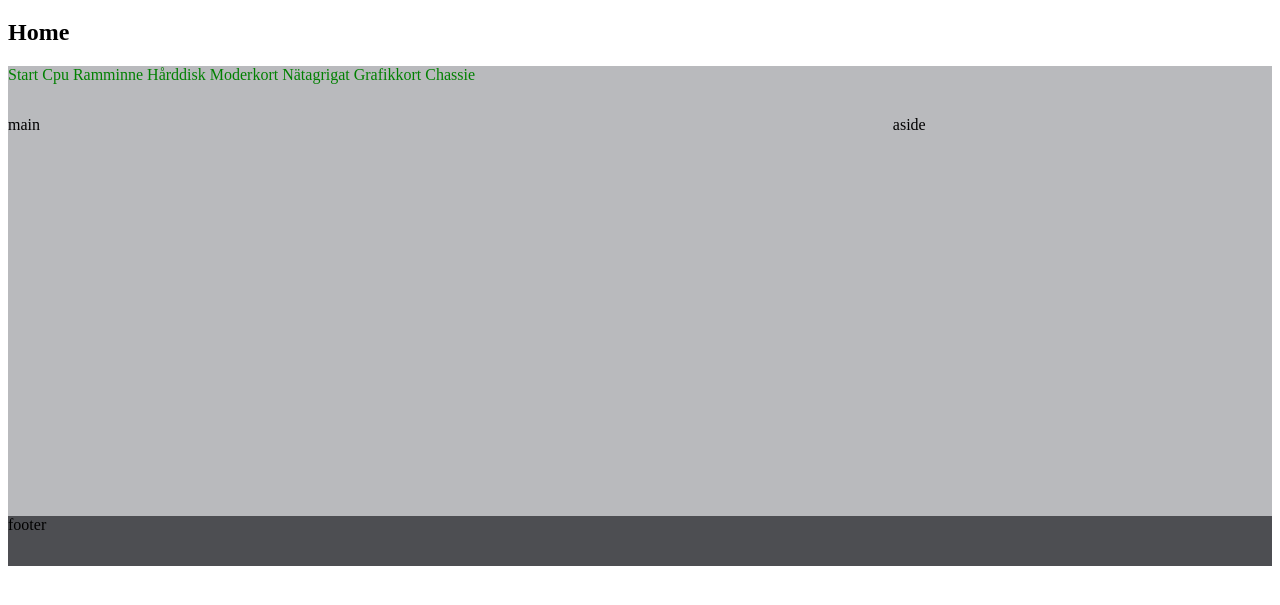
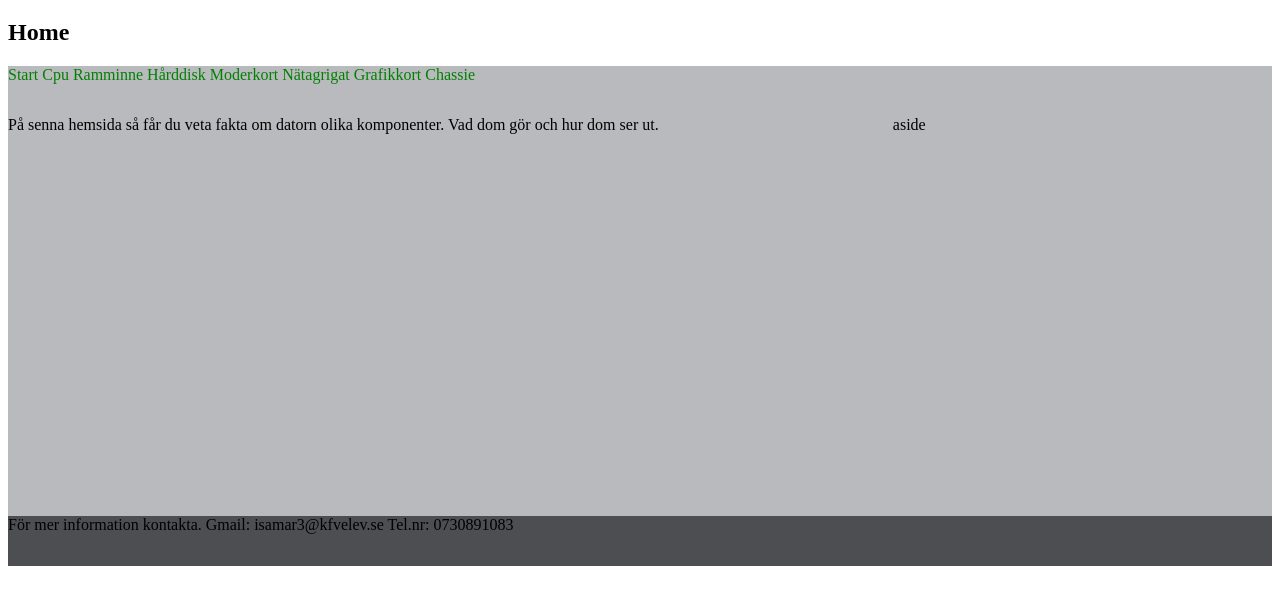
Before and after one commit to Isacmark/Isacmark.Github.io, a plain HTML site: page index.html in a window 1280 px wide. Shown: the part 61-666 px from the top of the page. Drawn offline with Linux system fonts and the light colour scheme.

Commit message:
lite mer info

```diff
--- a/index.html
+++ b/index.html
@@ -22,10 +22,10 @@
 
       </nav>
       <div id="container">
-        <main>main</main>
+        <main>På senna hemsida så får du veta fakta om datorn olika komponenter. Vad dom gör och hur dom ser ut.</main>
         <aside> aside</aside>
       </div>
-    <footer>footer</footer>
+    <footer>För mer information kontakta. Gmail: isamar3@kfvelev.se Tel.nr: 0730891083</footer>
   </div>
 
   </body>
```
